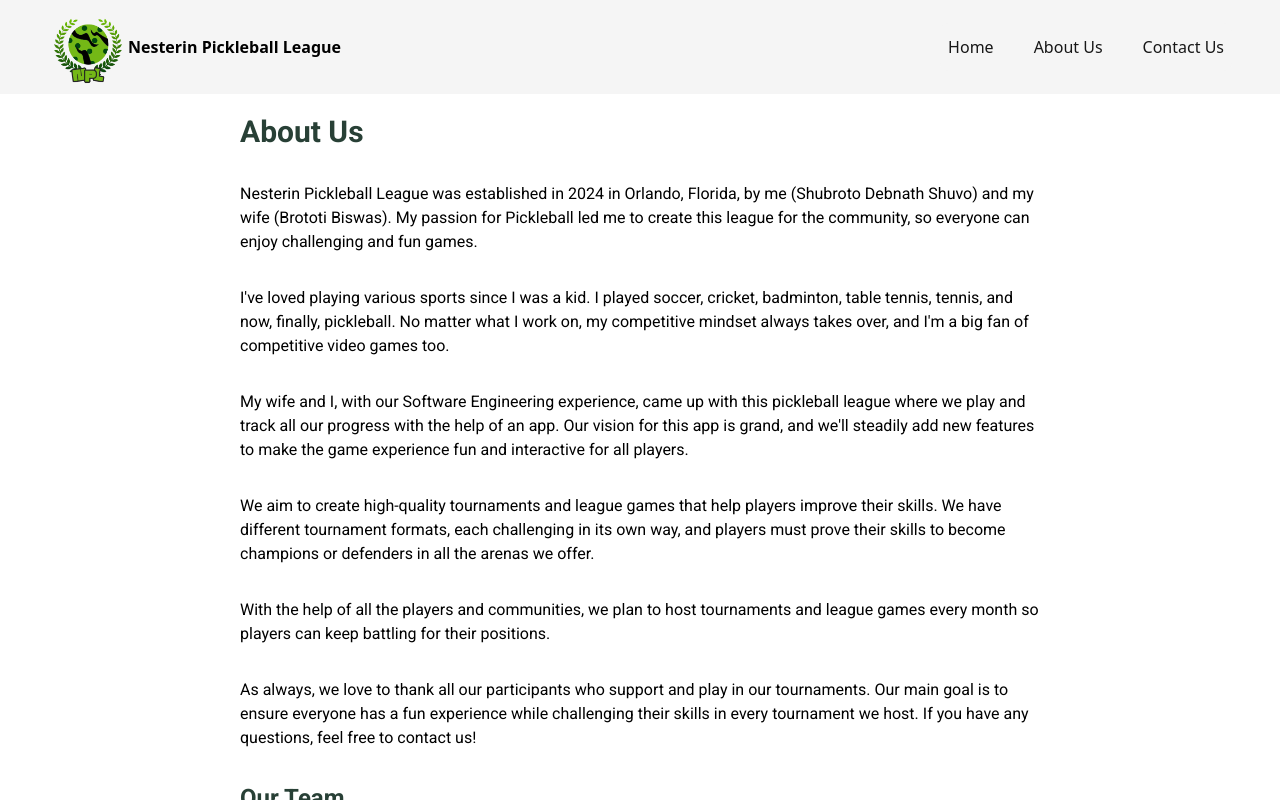
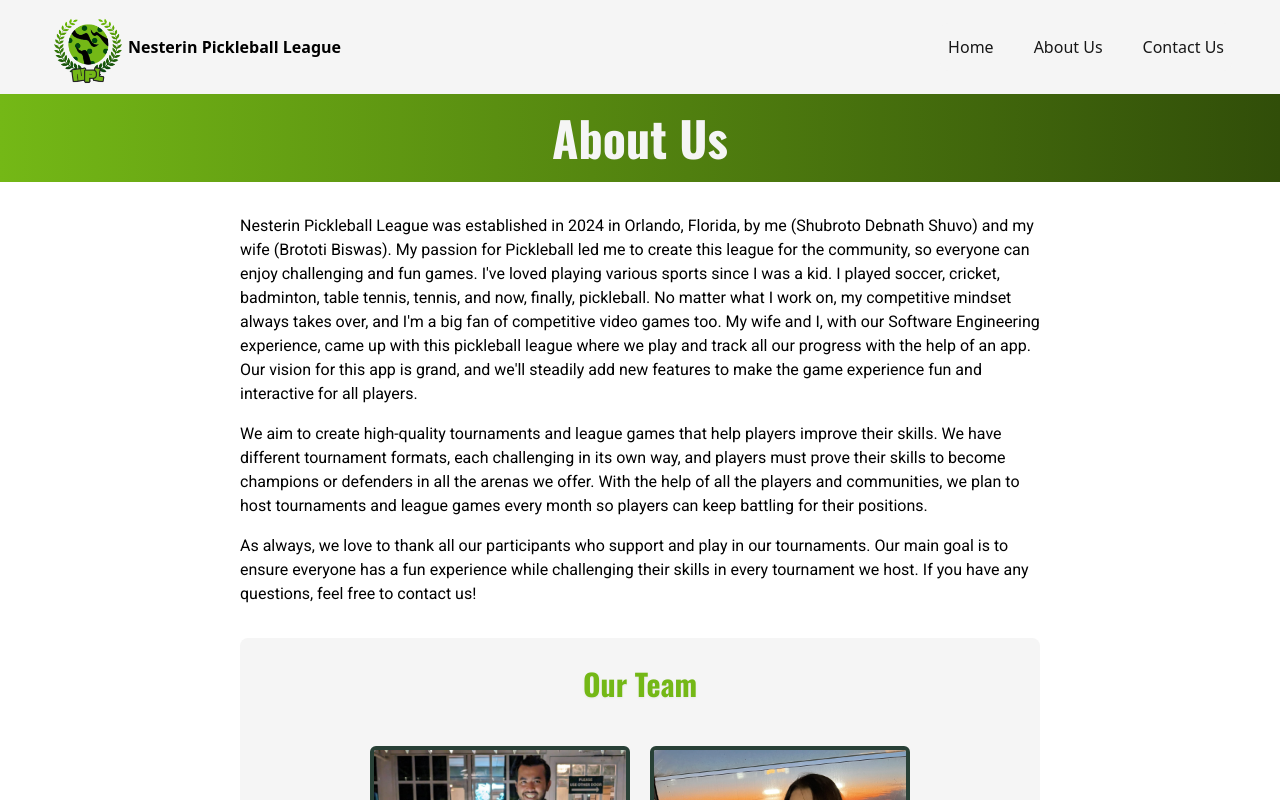
Before and after one commit to JellyrioTech/npl-public-website, a React (Vite) app: page /about in a window 1280 px wide. Shown: the top 800 px of the page. Built offline with nearby package versions, Linux system fonts and the light colour scheme.

Commit message:
about us page design

```diff
--- a/src/screens/AboutUsPage.tsx
+++ b/src/screens/AboutUsPage.tsx
@@ -1,66 +1,65 @@
 const AboutUsPage = () => {
     return (
-        <div className="w-[80%] md:max-w-[800px] mx-auto mt-5 leading-6 font-roboto mb-8">
-            <div className="flex flex-col space-y-8">
-                <h1 className="font-bold font-roboto text-3xl text-tertiary-700">
+        <div className="w-full flex flex-col items-center space-y-8 mb-10">
+            <section className="w-full bg-gradient-to-r from-primary-500 to-primary-900 text-center py-5">
+                <p className="font-oswald font-bold text-4xl md:text-5xl text-neutral-100">
                     About Us
-                </h1>
+                </p>
+            </section>
+            <section className="w-[80%] md:max-w-[800px] flex flex-col justify-center items-center">
+                <div className="space-y-4 font-roboto">
                     <p>
                         Nesterin Pickleball League was established in 2024 in
-                    Orlando, Florida, by me (Shubroto Debnath Shuvo) and my wife
-                    (Brototi Biswas). My passion for Pickleball led me to create
-                    this league for the community, so everyone can enjoy
-                    challenging and fun games.
-                </p>
-                <p>
-                    I've loved playing various sports since I was a kid. I
-                    played soccer, cricket, badminton, table tennis, tennis, and
-                    now, finally, pickleball. No matter what I work on, my
-                    competitive mindset always takes over, and I'm a big fan of
-                    competitive video games too.
-                </p>
-                <p>
-                    My wife and I, with our Software Engineering experience,
-                    came up with this pickleball league where we play and track
-                    all our progress with the help of an app. Our vision for
-                    this app is grand, and we'll steadily add new features to
+                        Orlando, Florida, by me (Shubroto Debnath Shuvo) and my
+                        wife (Brototi Biswas). My passion for Pickleball led me
+                        to create this league for the community, so everyone can
+                        enjoy challenging and fun games. I've loved playing
+                        various sports since I was a kid. I played soccer,
+                        cricket, badminton, table tennis, tennis, and now,
+                        finally, pickleball. No matter what I work on, my
+                        competitive mindset always takes over, and I'm a big fan
+                        of competitive video games too. My wife and I, with our
+                        Software Engineering experience, came up with this
+                        pickleball league where we play and track all our
+                        progress with the help of an app. Our vision for this
+                        app is grand, and we'll steadily add new features to
                         make the game experience fun and interactive for all
                         players.
                     </p>
                     <p>
-                    We aim to create high-quality tournaments and league games
-                    that help players improve their skills. We have different
-                    tournament formats, each challenging in its own way, and
-                    players must prove their skills to become champions or
-                    defenders in all the arenas we offer.
+                        We aim to create high-quality tournaments and league
+                        games that help players improve their skills. We have
+                        different tournament formats, each challenging in its
+                        own way, and players must prove their skills to become
+                        champions or defenders in all the arenas we offer. With
+                        the help of all the players and communities, we plan to
+                        host tournaments and league games every month so players
+                        can keep battling for their positions.
                     </p>
                     <p>
-                    With the help of all the players and communities, we plan to
-                    host tournaments and league games every month so players can
-                    keep battling for their positions.
+                        As always, we love to thank all our participants who
+                        support and play in our tournaments. Our main goal is to
+                        ensure everyone has a fun experience while challenging
+                        their skills in every tournament we host. If you have
+                        any questions, feel free to contact us!
                     </p>
-                <p>
-                    As always, we love to thank all our participants who support
-                    and play in our tournaments. Our main goal is to ensure
-                    everyone has a fun experience while challenging their skills
-                    in every tournament we host. If you have any questions, feel
-                    free to contact us!
+                </div>
+            </section>
+            <section className="bg-neutral-100 w-full p-7 rounded-lg flex flex-col space-y-5 md:max-w-[800px]">
+                <p className="font-oswald text-2xl font-bold md:text-3xl mb-4 md:mb-6 text-center text-primary-500 drop-shadow-sm">
+                    Our Team
                 </p>
-
-                <h2 className="font-bold font-roboto text-2xl text-tertiary-700">
-                    Our Team
-                </h2>
-                <div className="flex gap-5 flex-wrap">
+                <div className="flex flex-col gap-5 justify-center items-center md:flex-row ">
                     <img
                         src="shuvo.jpg"
-                        className="w-[300px] h-auto border-4 border-tertiary-700 rounded-md"
+                        className="w-[250px] md:w-[35%] max-w-[300px] h-auto border-4 border-tertiary-700 rounded-md"
                     />
                     <img
                         src="meow.jpg"
-                        className="w-[300px] h-auto border-4 border-tertiary-700 rounded-md"
+                        className="w-[250px] md:w-[35%] max-w-[300px] h-auto border-4 border-tertiary-700 rounded-md"
                     />
                 </div>
-            </div>
+            </section>
         </div>
     );
 };
```
Lines whose indentation alone changed are shown as unchanged.
